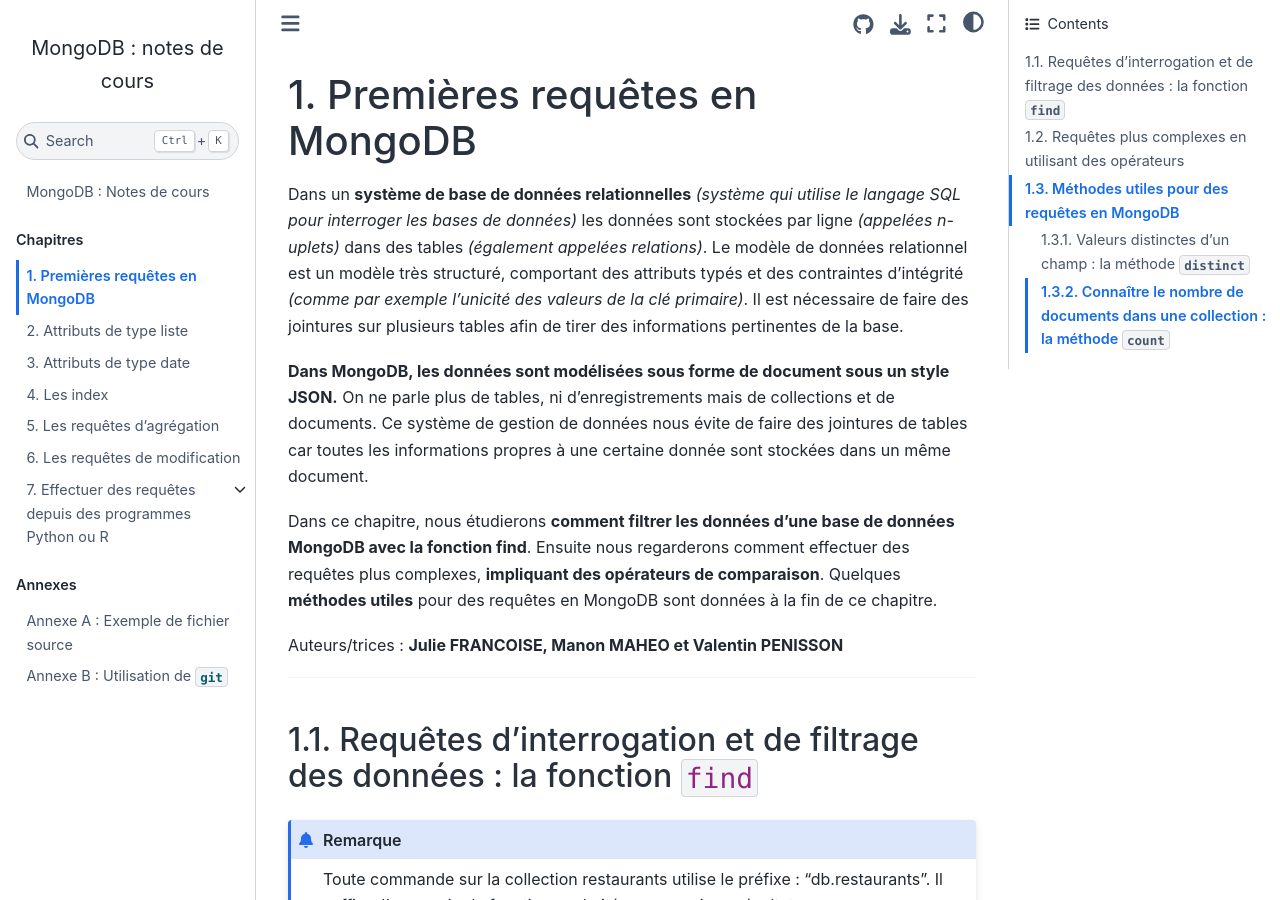
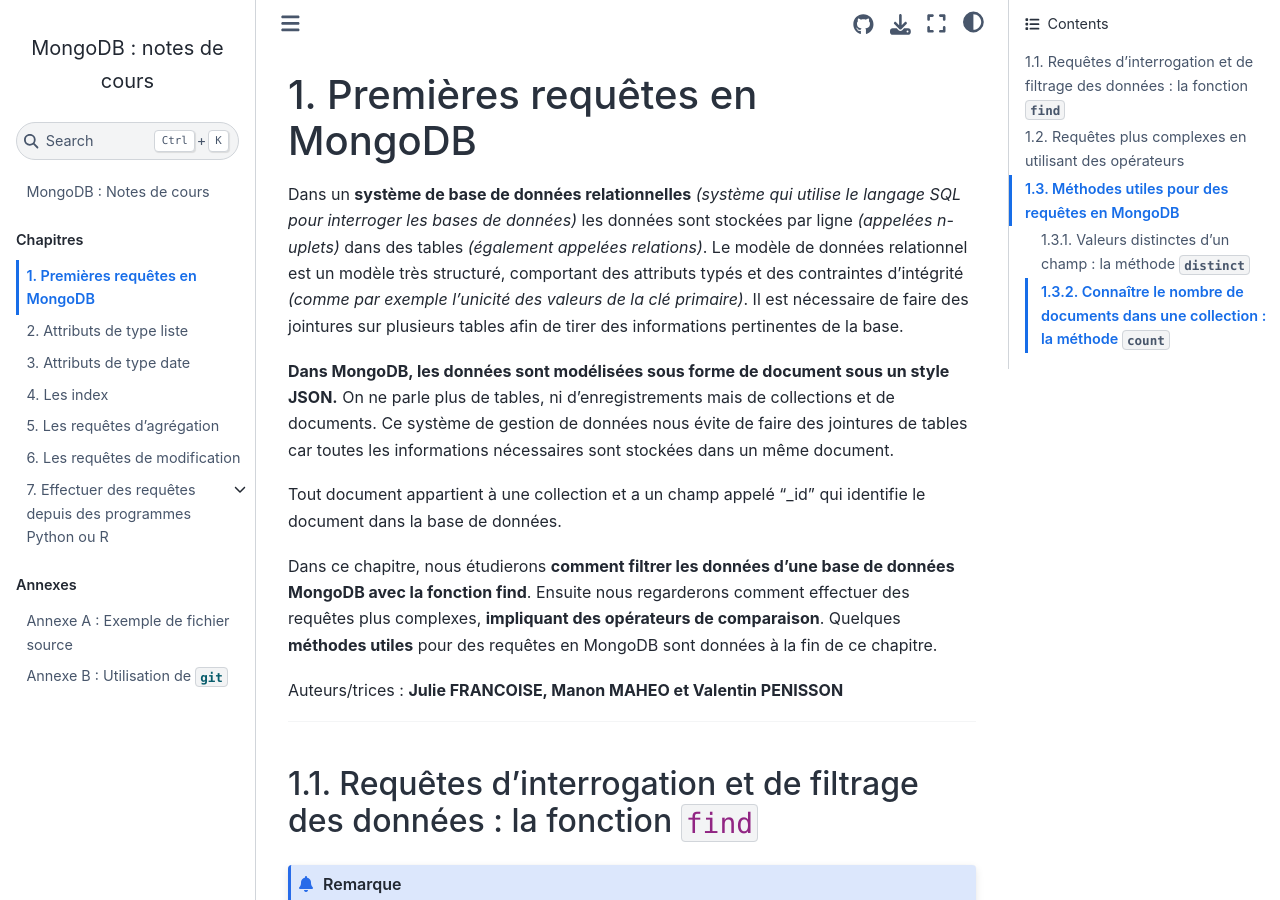
Before and after one commit to rtavenar/mongo_book, a Jupyter Book: the page built from content/01_find.md, in a window 1280 px wide and 900 px high. Built offline with Jupyter Book 1.0.4 settings and Sphinx 7.4.7 and the Sphinx Book theme 1.1.4, drawn with Linux system fonts in a browser that asks for light colours.

Commit message:
Update 01_find.md

```diff
--- a/content/01_find.md
+++ b/content/01_find.md
@@ -17,7 +17,9 @@
 
 Dans un **système de base de données relationnelles** *(système qui utilise le langage SQL pour interroger les bases de données)* les données sont stockées par ligne *(appelées n-uplets)* dans des tables *(également appelées relations)*. Le modèle de données relationnel est un modèle très structuré, comportant des attributs typés et des contraintes d'intégrité *(comme par exemple l'unicité des valeurs de la clé primaire)*. Il est nécessaire de faire des jointures sur plusieurs tables afin de tirer des informations pertinentes de la base.
 
-**Dans MongoDB, les données sont modélisées sous forme de document sous un style JSON.** On ne parle plus de tables, ni d'enregistrements mais de collections et de documents. Ce système de gestion de données nous évite de faire des jointures de tables car toutes les informations propres à une certaine donnée sont stockées dans un même document.
+**Dans MongoDB, les données sont modélisées sous forme de document sous un style JSON.** On ne parle plus de tables, ni d'enregistrements mais de collections et de documents. Ce système de gestion de données nous évite de faire des jointures de tables car toutes les informations nécessaires sont stockées dans un même document.
+
+Tout document appartient à une collection et a un champ appelé "_id" qui identifie le document dans la base de données.
 
 Dans ce chapitre, nous étudierons **comment filtrer les données d'une base de données MongoDB avec la fonction find**. Ensuite nous regarderons comment effectuer des requêtes plus complexes, **impliquant des opérateurs de comparaison**. Quelques **méthodes utiles** pour des requêtes en MongoDB sont données à la fin de ce chapitre.
 
```
